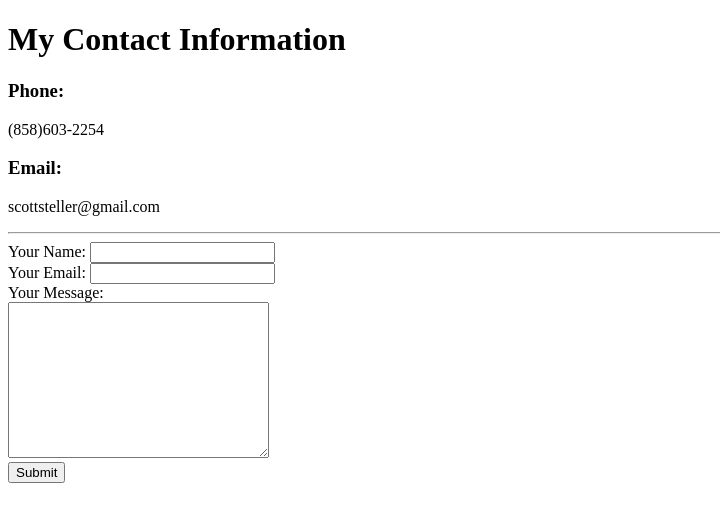
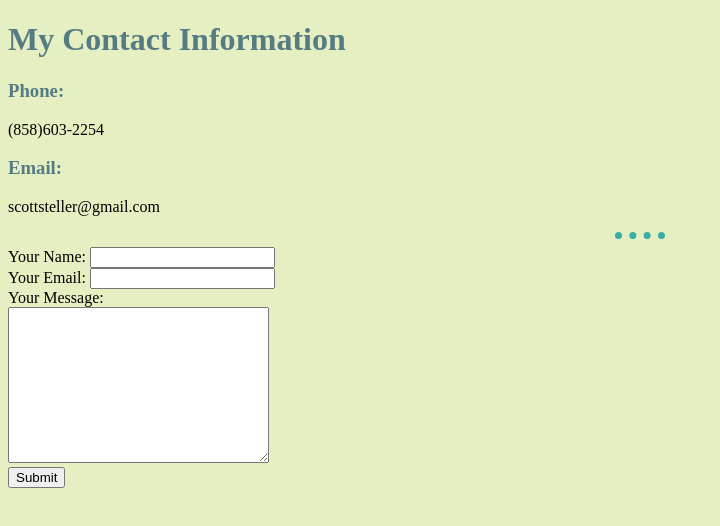
Before and after one commit to scottsteller/cv, a plain HTML site: page contact.html in a window 1280 px wide. Shown: the whole page, without its empty margins (0-720 px from the left). Drawn offline with Linux system fonts and the light colour scheme.

Commit message:
Add files via upload

```diff
--- a/contact.html
+++ b/contact.html
@@ -3,6 +3,8 @@
   <head>
     <meta charset="utf-8">
     <title>Contact Information</title>
+    <link rel="stylesheet" href="css/styles.css">
+
   </head>
   <body>
     <h1>My Contact Information</h1>
--- /dev/null
+++ b/css/styles.css
@@ -0,0 +1,17 @@
+body{
+  background-color: #E5EFC1;
+}
+
+h1 {
+  color: #557B83;
+}
+
+h3 {color: #557B83;
+}
+
+hr {
+  border-color: #39AEA9;
+  border-style: dotted none none;
+  border-width: 7px;
+  width: 4%;
+  }
```
Also changed, not shown: hobbies.html (+2 -0 lines), index.html (+2 -0 lines).
